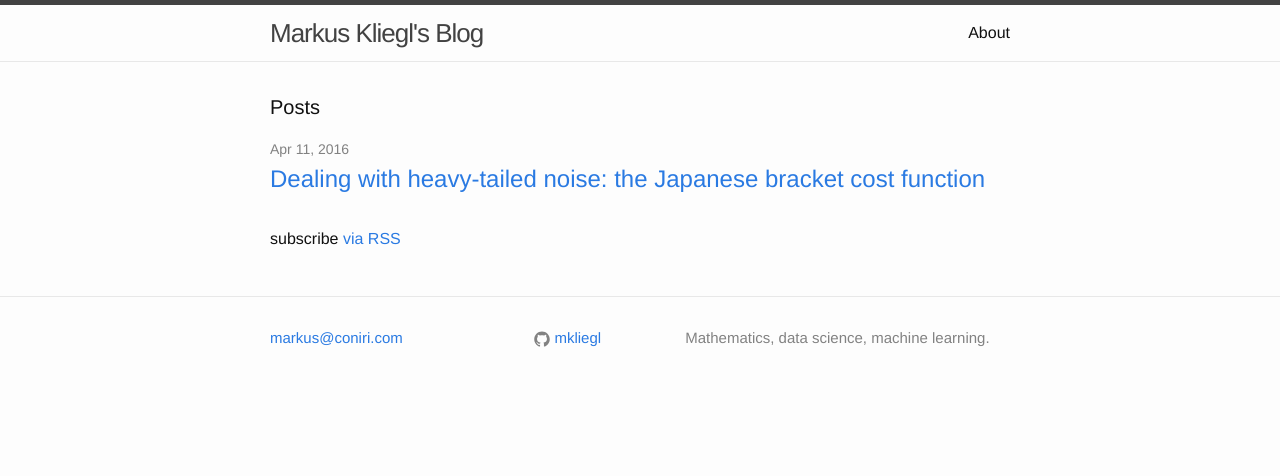
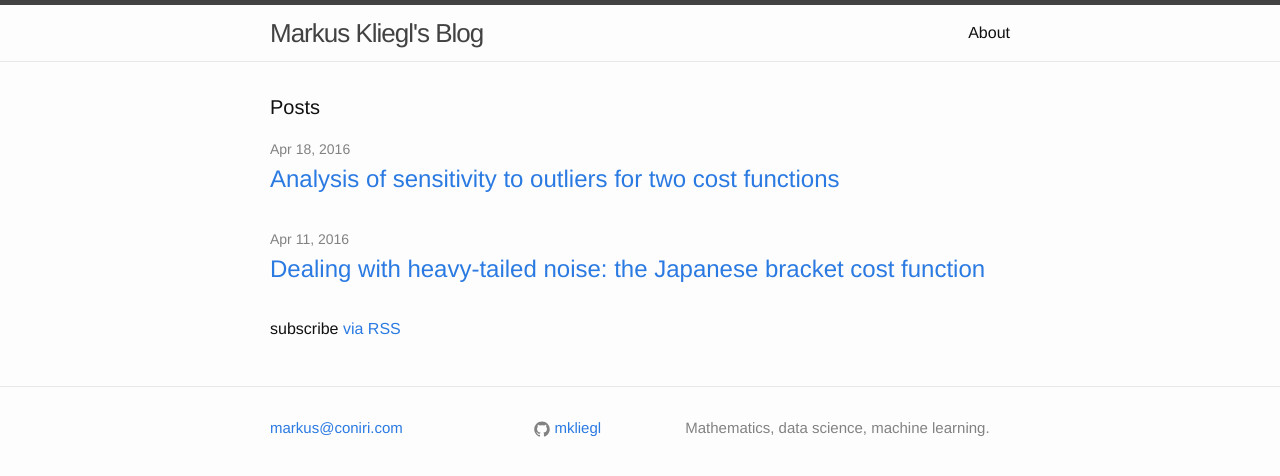
Before and after one commit to mkliegl/mkliegl.github.io, a Jekyll site: the page built from index.html, in a window 1280 px wide. Shown: the top 476 px of the page. Built offline with Jekyll 4.4.1, drawn with Linux system fonts in a browser that asks for light colours; part of the change alters nothing that is shown.

Commit message:
new post on analyzing sensitivity to outliers of cost functions

```diff
--- a/_posts/2016-04-11-heavy-tailed-noise.md
+++ b/_posts/2016-04-11-heavy-tailed-noise.md
@@ -12,7 +12,10 @@ tags:
 - cost functions
 ---
 
-**Update** (April 17, 2016): What I call the *Japanese bracket cost function*
+**Update (April 18, 2016):** For a more detailed mathematical analysis, see
+[this post][sensan].
+
+**Update (April 17, 2016):** What I call the *Japanese bracket cost function*
 below seems to already be known as the *Pseudo-Huber loss function*. See
 [this][wiki-huber] Wikipedia page for references.
 
@@ -190,3 +193,4 @@ sharpening (a geophysical inverse problem).
 [schick-mitter-pdf]: http://www.mit.edu/~mitter/publications/73_robust_recursive_AOS.pdf
 [custom-sklearn]: https://github.com/mkliegl/custom-sklearn
 [wiki-huber]: https://en.wikipedia.org/wiki/Huber_loss
+[sensan]: /sensitivity-analysis
--- /dev/null
+++ b/_posts/2016-04-18-sensitivity-analysis.md
@@ -0,0 +1,294 @@
+---
+layout: post
+title:  "Analysis of sensitivity to outliers for two cost functions"
+date:   2016-04-18
+categories:
+- mathematics
+- machine learning
+- data science
+tags:
+- cost functions
+- heavy-tailed noise
+- sensitivity to outliers
+---
+
+In [a previous post][heavytail], we demonstrated that using the usual
+least-squares cost function can fail horribly in the presence
+of heavy-tailed noise. We also demonstrated that using the $\ell^1$
+cost (or a smoothed out version thereof) leads to much better results.
+
+Intuitively, it is clear that $\ell^1$ is less sensitive to
+outliers than squared $\ell^2$. But why do we need linear growth
+of cost? Why is it not enough to have growth at, say, a power of
+$\frac{3}{2}$? In this post, we attempt to go into
+this in a little more depth.
+
+First we'll state the general problem, then review the analysis
+for least-squares regression, and finally look into the $\ell^1$
+case.
+
+* TOC
+{:toc}
+
+
+
+
+## Setup
+
+Suppose we have an $n \times m$ matrix $X$ of training data (where $n$
+is the number of samples and $m$ is the number of features), and a
+target vector of $n$ observations $y$. We believe $y$ obeys
+
+$$ y = X\beta^\ast + \xi \,, $$
+
+where $\beta^\ast$ is an $m$-dimensional vector and $\xi$ is noise.
+
+The goal is to find the *ground truth* $\beta^\ast$.
+
+In this post, we will analyze the following ansatz:
+following ansatz:
+
+$$ \min_{\beta} \sum_{i=1}^n F( (X \beta - y)_i^2 ) \,, $$
+
+where $F : \mathbb{R}_+ \to \mathbb{R}$ is everywhere differentiable
+and strictly monotonically increasing: $F' > 0$.
+(For least squares regression, we simply have $F(z) = z$. For $\ell^1$
+minimization, $F(z) = \sqrt{z}$.)
+Setting the gradient of the
+above expression to zero and noting that
+
+$$ r := X \beta - y = X(\beta - \beta^\ast) - \xi \,, $$
+
+we arrive after a little rearranging at the equation
+
+$$ \sum_{\ell=1}^m \left( \sum_{j=1}^n X_{jk} F'(r_j^2)  X_{j\ell} \right) (\beta - \beta^\ast)_\ell = \sum_{j=1}^n F'(r_j^2) X_{jk} \xi_j \,. \qquad (k = 1, \dotsc, m) \label{key-eq}
+$$
+
+
+## The squared $\ell^2$ cost function
+
+Let us first consider least-squares regression, i.e. the case $F(z) = z$.
+Then $F'(z) = 1$ and equation $\eqref{key-eq}$ simplifies to:
+
+$$ X^T X (\beta - \beta^\ast) = X^T \xi \,. $$
+
+To ease analysis of this equation,
+we first note that, since $X^T X$ is [positive-definite][posdef],
+we can use an orthogonal change of basis in the feature space
+$\mathbb{R}^m$ to diagonalize it.
+
+More explicitly, $X^T X$ has a [singular-value decomposition][svd]
+of the form
+
+$$X^T X = \mathcal{O} D \mathcal{O}^T$$
+
+for some diagonal matrix $D$ and some orthogonal $m \times m$ matrix $\mathcal{O}$. Thus, replacing $X$ by $X \mathcal{O}$, we have
+
+$$ X^T X = \textrm{diag}(\lambda_1^2, \dotsc, \lambda_m^2) $$
+
+for some real values $\lambda_1, \dotsc, \lambda_m$,
+and so $\eqref{key-eq}$ becomes simply
+
+$$ \lambda_k^2 (\beta - \beta^\ast)_k = (X^T \xi)_k \,. \qquad (k = 1, \dotsc, m) $$
+
+Assuming $\lambda_k^2 > 0$ for all $k$, we can further simplify.
+Note that
+
+$$ \lambda_k^2 = (X^T X)_{kk} = \sum_{j=1}^n |X_{jk}|^2 = ||X_{\cdot k}||_{\ell^2}^2 \,. $$
+
+So if we $\ell^2$-normalize the $m$ feature vectors $X_{\cdot k}$,
+we have the simple relationship
+
+$$ \beta - \beta^\ast = X^T \xi \,. \label{mielc} $$
+
+**Just to be clear:** This simple form is valid only after the following
+two preprocessing steps we described above (and these steps do
+not commute!):
+
+1. Rotate feature space to make $X^T X$ diagonal.
+2. $\ell^2$-normalize the columns of $X$.
+
+In Python, these steps look something like this:
+
+~~~ python
+import numpy as np
+from scipy import linalg
+
+def normalize(X):
+    # rotate feature space to diagonalize $X^T X$
+    O, D, OT = linalg.svd(np.dot(X.T, X))
+    X = np.dot(X, O)
+
+    # $\ell^2$ normalize columns of $X$
+    X = X / np.sqrt(np.sum(X * X, axis=0))
+
+    return X
+~~~
+
+Equation $\eqref{mielc}$ relates the noise $\xi$ to how far
+our recovered $\beta$ is from the ground truth $\beta^\ast$.
+Note that if the components of $\xi$ are mean-zero random variables,
+then taking the expectation of this equation gives $\beta = \beta^\ast$,
+so the minimizer $\beta$ is an *unbiased* estimator.
+
+Assume $n \geq m$. Then if $X^T X = \mathrm{Id}$, the matrix $X X^T$ is
+simply the projection onto the linear space spanned by the columns.
+Thus, we have
+
+$$ || \beta - \beta^\ast ||_{\ell^2}^2 = \langle X X^T \xi, \xi \rangle \leq ||\xi||_{\ell^2}^2 \,, $$
+
+with equality iff $\xi$ is in the column space of $X$.
+
+This tells us how to *adversarially* pick $\xi$ so as to maximize the error
+in recovery of $\beta$. This worst case is always a possibility.
+However, probabilistically, we would typically expect the error
+to be smaller. For example, if the entries of $\xi$ are i.i.d.
+random variables with mean zero, then $\xi$ has no preferred direction.
+If the variance of the random variables is $\sigma^2$, then the
+expected value of the magnitude of the projection is just
+
+$$ \mathbb{E} ||X X^T \xi||_{\ell^2}^2 = \frac{m}{n} \sigma^2 \,, $$
+
+and hence
+
+$$ \mathbb{E} ||\beta - \beta^\ast ||_{\ell^2} = \sqrt{\frac{m}{n}} \sigma \,.
+$$
+
+This is one version of the familiar result that the error decreases
+like $\frac{1}{\sqrt{n}}$ as we collect more samples.
+
+However, note that we assumed here finite variance: $\sigma^2 < \infty$.
+For heavy-tailed noise all bets are off. As we saw
+in [a previous post][heavytail], [Cauchy][cauchy] noise indeed wreaks
+havoc with least-squares regression.
+
+
+### Aside 1: Regularization and well-posedness
+
+From the formula
+
+$$ X^T X (\beta - \beta^\ast) = X^T \xi \label{jecio} $$
+
+we have
+
+$$ \beta - \beta^\ast = (X^T X)^+ X^T \xi$$
+
+where $(\cdot)^+$ denotes the [pseudo-inverse][pinv] of the matrix.
+(Theoretically, if $X^T X$ had strictly positive eigenvalues,
+we could just take the regular inverse of the matrix.
+Numerically, problems arise if the any of the $\lambda_k^2$'s is even
+just close to zero.)
+
+One purpose of regularization is to avoid the problem of small
+eigenvalues. If we add a regularization term $C ||\beta||_{\ell^2}^2$
+to our minimization problem, then equation $\eqref{jecio}$ instead
+becomes
+
+$$ (X^T X + C\ \mathrm{Id}) (\beta - \beta^\ast) = X^T \xi \,. $$
+
+The eigenvalues of $X^T X + C\ \mathrm{Id}$ are going to be at least
+$C > 0$, and so we can comfortably take the inverse:
+
+$$ \beta - \beta^\ast = (X^T X + C\ \mathrm{Id})^{-1} X^T \xi \,. $$
+
+Mathematically, the problem is *ill-posed* if any of the eigenvalues
+of $X^T X$ vanishes. The pseudo-inverse gives us a unique inverse,
+but in principle many other solutions exist, too. Adding some
+regularization guarantees that all the relevant eigenvalues will be positive
+and hence that the problem will be *well-posed*.
+
+
+### Aside 2: Regularization and the bias-variance tradeoff
+
+Let us again transform $X$ as we did for
+equation $\eqref{mielc}$ above and then add a regularization term
+$C ||\beta||_{\ell^2}^2$ to our minimization problem. Then
+equation $\eqref{mielc}$ becomes
+
+$$ \beta - \beta^\ast + C \beta = X^T \xi \,.$$
+
+Subtracting $C \beta^\ast$ from both sides and dividing by $1+C$, this
+says
+
+$$ \beta - \beta^\ast = \underbrace{\frac{X^T \xi}{1 + C}}_{\mathrm{variance}} - \underbrace{\frac{C}{(1+C)} \beta^\ast}_{\mathrm{bias}} \,. $$
+
+Dividing by the factor $1 + C$ reduces the variance for $C > 0$, but at the
+expense of adding a bias.
+
+## The $\ell^1$ cost function
+
+Intuitively, it is clear that a linearly growing cost function should
+be less sensitive to outliers than a quadratically growing one: outliers
+literally *cost* much more. But how exactly does this work out and
+why do we need linear growth as opposed to, say, just growth at a power
+of $\frac{3}{2}$? I'll try to shed some light on this here.
+
+First let us return briefly to the case of general $F$.
+Recall equation $\eqref{key-eq}$, which tells us that the minimizer
+$\beta$ satisfies
+
+$$ \sum_{\ell=1}^m \left( \sum_{j=1}^n X_{jk} F'(r_j^2)  X_{j\ell} \right) (\beta - \beta^\ast)_\ell = \sum_{j=1}^n F'(r_j^2) X_{jk} \xi_j \,. \qquad (k = 1, \dotsc, m) \label{key-eq-restated}
+ $$
+
+In the least-squares case, we simplified the analysis by transforming $X$
+so as to make $X^T X = \mathrm{Id}$ hold. In the more general case,
+we note that the matrix
+
+$$ A_{k\ell} = \sum_{j=1}^n X_{jk} F'(r_j^2) X_{j\ell} $$
+
+is still positive-definite due to our assumption
+that $F$ is increasing, i.e. $F' > 0$. So in principle we could do similar
+transformations as before to turn $A$ into the identity matrix.
+Unfortunately, these transformations now depend on the residues
+
+$$ r = X(\beta - \beta^\ast) - \xi \,, $$
+
+which makes the analysis less useful.
+
+Instead, let us focus for now just on the right-hand side of equation
+$\eqref{key-eq-restated}$. In the case of the $\ell^1$ cost, we have
+$F(z) = 2 \sqrt{z}$ and hence $F'(z) = \frac{1}{\sqrt{z}}$. Thus,
+the right-hand side is
+
+$$ \sum_{j=1}^n \frac{X_{jk} \xi_j}{|r_j|} \,.
+$$
+
+Here finally we can see why the $\ell^1$ cost function deals better
+with outliers: When $|\xi_j|$ is very large, we expect $|r_j| \sim |\xi_j|$,
+and hence
+
+$$ \frac{X_{jk} \xi_j}{|r_j|}  \sim \pm X_{jk} \,,
+$$
+
+which is much smaller than the potential contribution $X_{jk} \xi_j$ we
+would have seen for the least-squares case. The cancellation is not exact,
+but in practice it is usually enough to make $\ell^1$ regression work
+in the presence of severe outliers.
+
+Note that we just needed that $|F'(r^2)| \sim \frac{1}{|r|}$
+for large $|r|$. This is true for smoothed-out versions of the $\ell^1$
+cost function as well. All we require is that the cost function
+be asymptotically linear.
+
+Finally, note that for cost functions that asymptotically grow as some
+power $p > 1$, we have $|F'(r^2)| \sim |r|^{p - 2}$, and hence
+for a large outlier $\xi_j$, we would have a term like
+
+$$ X_{jk} \xi_j |r_j|^{p-2} \sim \pm X_{jk} |\xi_j|^{p-1}
+$$
+
+in the right-hand side of equation $\eqref{key-eq-restated}$.
+Compared
+to least squares, the influence of the outlier is certainly reduced for
+$1 < p < 2$, but only at $p = 1$ is its influence (approximately) bounded.
+
+While this analysis is not completely rigorous, I hope it gives a better
+sense of just why the $\ell^1$ cost works so well for heavy-tailed
+noise and extreme outliers.
+
+
+[pinv]: https://en.wikipedia.org/wiki/Moore–Penrose_pseudoinverse
+[cauchy]: https://en.wikipedia.org/wiki/Cauchy_distribution
+[heavytail]: http://mkliegl.github.io/heavy-tailed-noise
+[posdef]: https://en.wikipedia.org/wiki/Positive-definite_matrix
+[svd]: https://en.wikipedia.org/wiki/Singular_value_decomposition
```
